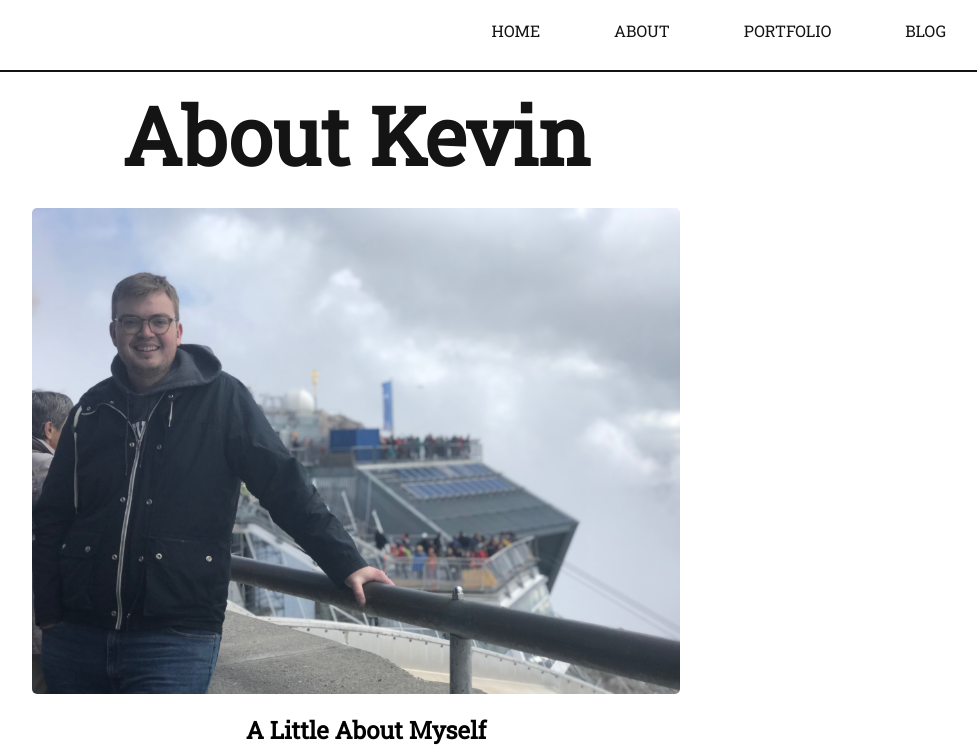
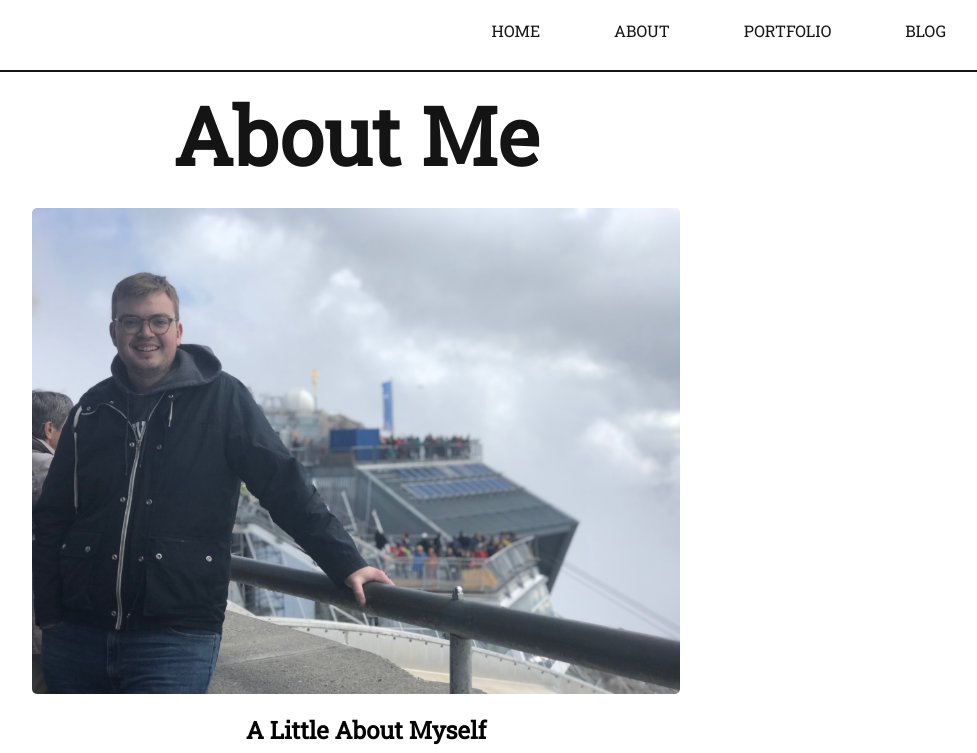
Before and after one commit to kevin-moore-729/kevin-moore-729.github.io, a website: page app/subpages/about.html in a window 1280 px wide. Shown: the top 753 px of the page, without its empty margins (284-1261 px from the left). Drawn offline with Linux system fonts and the light colour scheme.

Commit message:
changed to about me

```diff
--- a/app/subpages/about.html
+++ b/app/subpages/about.html
@@ -14,7 +14,7 @@
   </nav>
 
   <div class="landing">
-    <h1>About Kevin</h1>
+    <h1>About Me</h1>
 
   <img class="profileImage" src="../images/IMG_1310.jpg">
 
```
